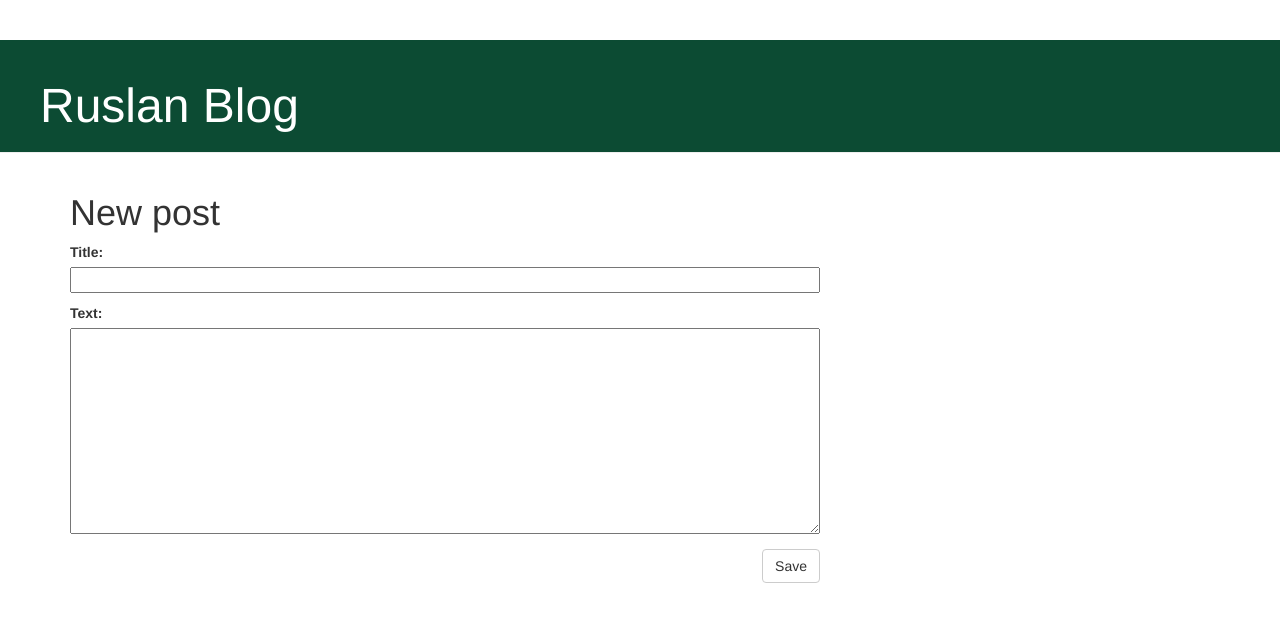
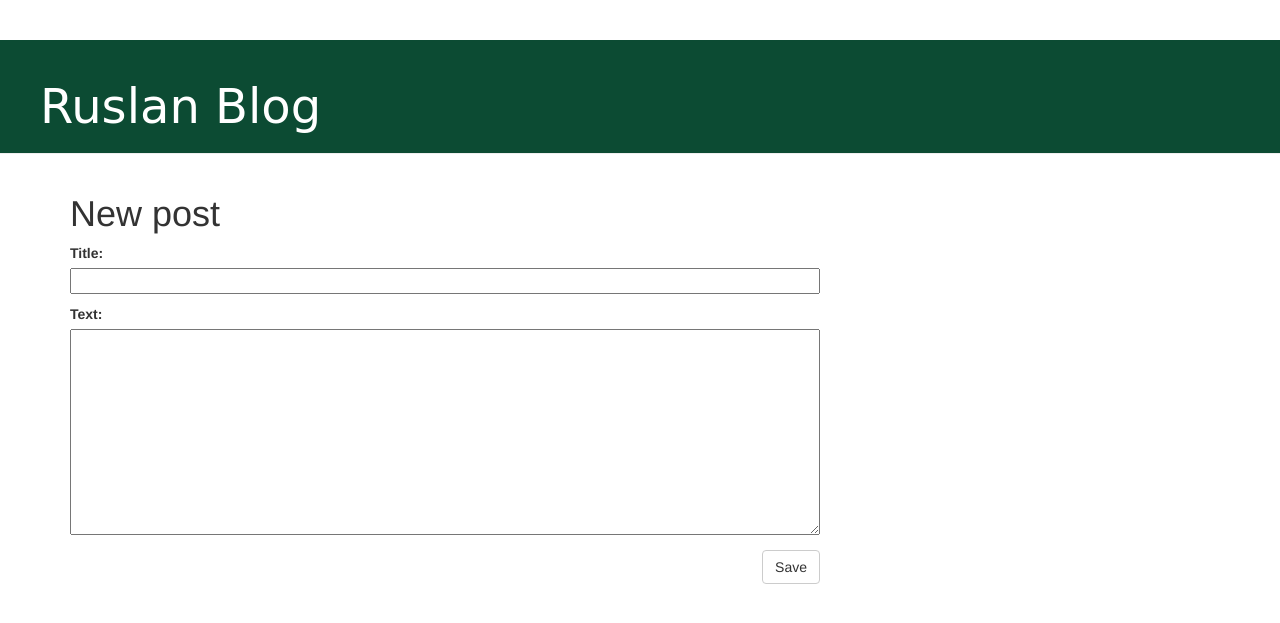
Before and after one commit to RuslanSharafiev3/Ruslan_Django_Blog, a Django app: page /post/new/ in a window 1280 px wide. Shown: the top 623 px of the page. Run offline with Django 3.2, Linux system fonts and the light colour scheme; some libraries are stand-ins or nearby versions; some web fonts are replaced.

Commit message:
create font.css

```diff
--- /dev/null
+++ b/blog/static/css/fonts.css
@@ -0,0 +1,8 @@
+@font-face {
+    font-family: 'Lobster';
+    src: url(../fonts/Lobster.eot);
+    src: url(../fonts/Lobster.ttf);
+    src: url(../fonts/Lobster.woff);
+    font-weight: normal;
+    font-style: normal;
+}
--- a/blog/static/css/style.css
+++ b/blog/static/css/style.css
@@ -3,6 +3,7 @@
         margin-top: 0;
         padding: 20px 20px 20px 40px;
     }
+
 
     .page-header h1, .page-header h1 a, .page-header h1 a:visited, .page-header h1 a:active {
         color: #ffffff;
@@ -27,6 +28,10 @@
         float: right;
     }
 
+    .title {
+        font-family: 'Lobster', cursive;
+    }
+
     .post-form textarea, .post-form input {
         width: 100%;
     }
--- a/blog/templates/blog/base.html
+++ b/blog/templates/blog/base.html
@@ -12,6 +12,7 @@
     <meta name="viewport" content="width=device-width, initial-scale=1, shrink-to-fit=no">
     <meta http-equiv="x-ua-compatible" content="ie=edge">
     <link rel="stylesheet" href="../../static/css/style.css">
+    <link rel="stylesheet" href="../../static/css/fonts.css">
     <link rel="stylesheet" href="https://maxcdn.bootstrapcdn.com/bootstrap/4.0.0-alpha.2/css/bootstrap.min.css" integrity="sha384-y3tfxAZXuh4HwSYylfB+J125MxIs6mR5FOHamPBG064zB+AFeWH94NdvaCBm8qnd" crossorigin="anonymous">
 </head>
 <body>
@@ -19,7 +20,7 @@
             {% if user.is_authenticated %}
             <a href="{% url 'blog.views.post_new' %}" class="top-menu"><span class="glyphicon glyphicon-plus"></span></a>
             {% endif %}
-            <h1><a href="/">Ruslan Blog</a></h1>
+            <h1><a href="/" class="title">Ruslan Blog</a></h1>
         </div>
         <div class="content container">
             <div class="row">
```
Also changed, not shown: blog/static/images/avatar.jpg (added).
